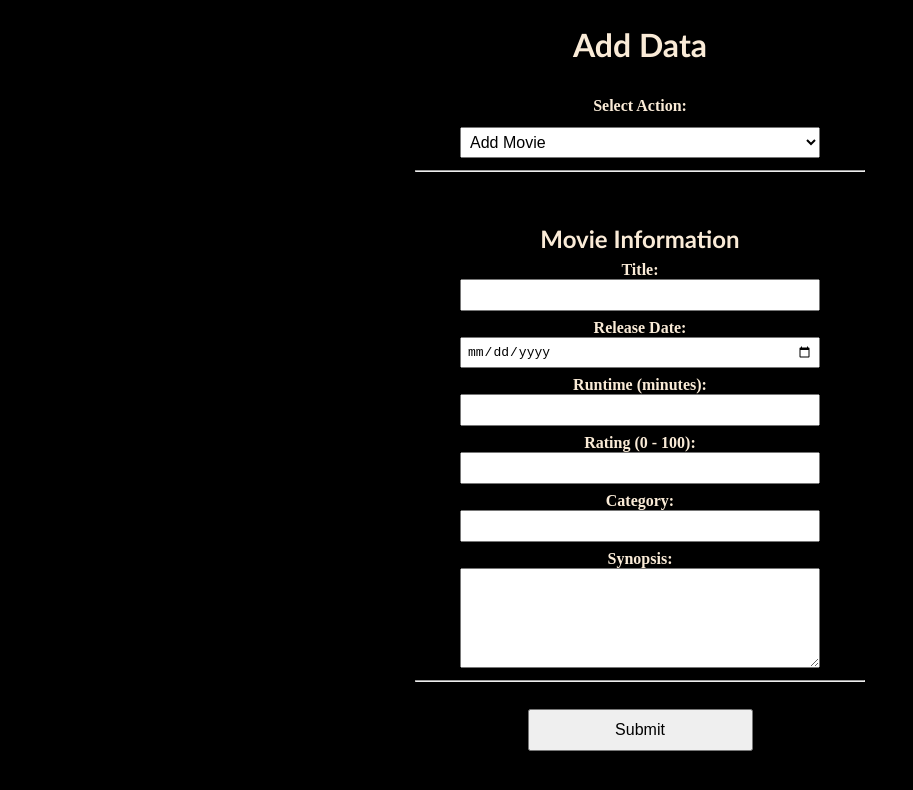
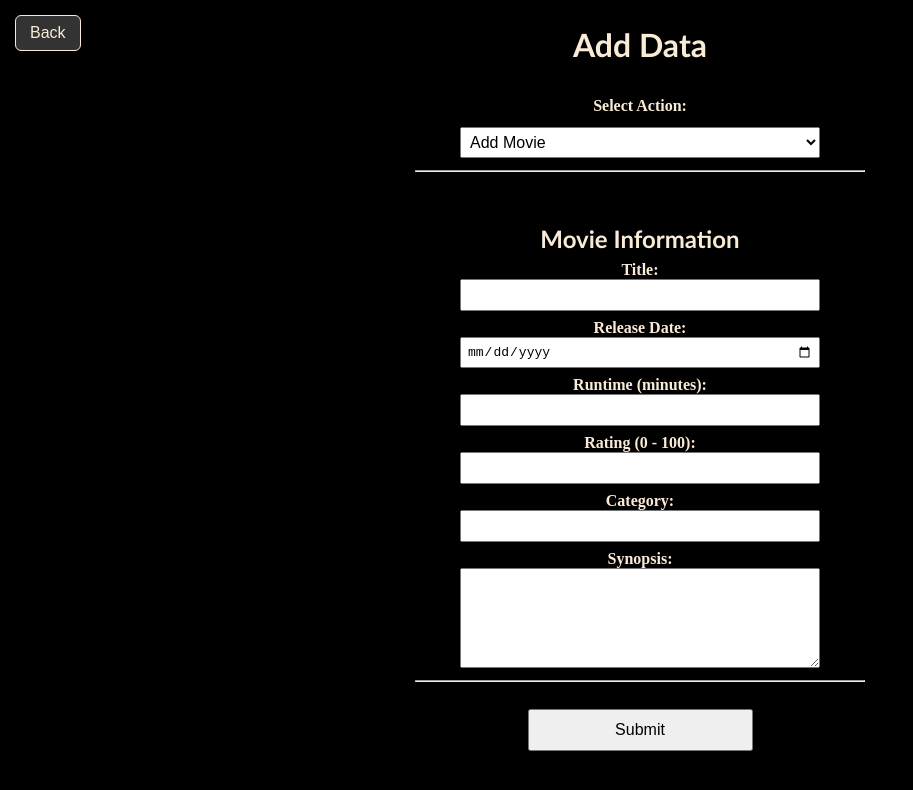
Before and after one commit to AFay-OU/MovieDB, a website: page public/add.html in a window 1280 px wide. Shown: the whole page, without its empty margins (0-913 px from the left). Drawn offline with Linux system fonts and the light colour scheme; no server answers.

Commit message:
Back button added

```diff
--- a/public/add.html
+++ b/public/add.html
@@ -9,6 +9,11 @@
   </head>
 
   <body>
+    <div class="back-container">
+  <button class="back-button" onclick="window.location.href='index.html'">
+    Back
+  </button>
+</div>
     <h1>Add Data</h1>
 
     <div class="form-container">
--- a/public/style.css
+++ b/public/style.css
@@ -28,6 +28,27 @@ img {
   margin: auto;
   width: 60%;
   height: 60%;
+}
+
+.back-container {
+  position: absolute;
+  top: 15px;
+  left: 15px;
+}
+
+.back-button {
+  padding: 8px 14px;
+  background-color: #333;
+  color: antiquewhite;
+  border: 1px solid antiquewhite;
+  border-radius: 6px;
+  cursor: pointer;
+  font-size: 1rem;
+}
+
+.back-button:hover {
+  background-color: antiquewhite;
+  color: black;
 }
 
 .button-container {
```
Also changed, not shown: public/debug.html (+5 -0 lines), public/remove.html (+5 -0 lines), public/search.html (+5 -0 lines), public/view.html (+8 -0 lines).
